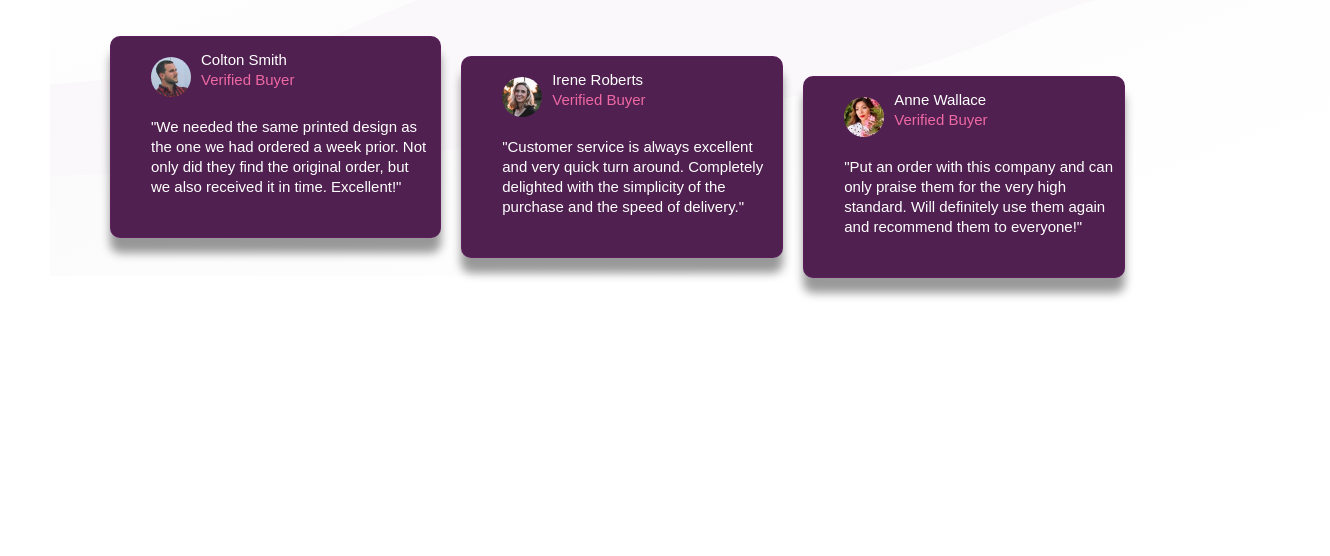
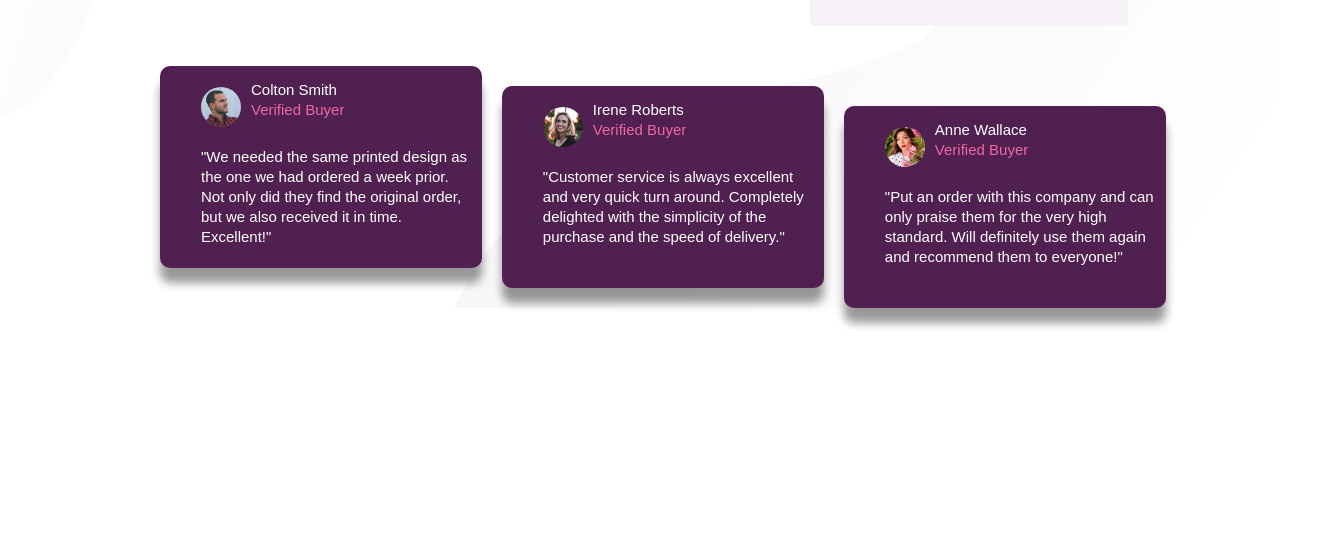
Before and after one commit to diarrassouba1/FRONTEN-SECTION, a plain HTML site: page index.html in a window 1280 px wide. Shown: the part 244-800 px from the top of the page, 1330 px wide, since content can reach past the window. Drawn offline with Linux system fonts and the light colour scheme.

Commit message:
Update style.css

```diff
--- a/style.css
+++ b/style.css
@@ -1,6 +1,10 @@
 
 body{
-    margin: 0;
+    background-image: url('./images/bg-pattern-top-desktop.svg');
+    background-size: 20% 60%;
+    background-repeat: no-repeat;
+    background-position: left top;
+    margin: 50px;
     padding: 0;
     font-family: 'Courier New', Courier, monospace;
     background-color:  hsl(0, 0%, 100%);
@@ -9,14 +13,16 @@ body{
 }
 
 .attribution{
- justify-content: center;
- height: 500px;
- width: 100%;
- background-image:url('./images/bg-pattern-bottom-desktop.svg'), url('./images/bg-pattern-top-desktop.svg');
- background-repeat: no-repeat,no-repeat;
- background-size: 200% 80% ;
- background-position: right bottom , left top;
- margin: 20px 50px;
+   justify-content: center;
+   height: 100%;
+   width: 100%;
+   background-image:url('./images/bg-pattern-bottom-desktop.svg');
+   background-repeat: no-repeat;
+   background-size: 70%;
+
+   background-position: right bottom;
+   margin: 20px 50px;
+
 
 
 }
@@ -123,7 +129,7 @@ p{
     color:hsl(300, 43%, 22%);
     background-color:hsl(300, 24%, 96%) ;
     margin-top: 10px;
-    width: 55%;
+    width: 60%;
     height: 50px;
     margin-right:5px;
     border-radius: 5px 5px;
@@ -135,7 +141,7 @@ p{
     color:hsl(300, 43%, 22%);
     background-color:hsl(300, 24%, 96%) ;
     margin-top: 10px;
-    width: 55%;
+    width: 60%;
     height: 50px;
     border-radius: 5px 5px;
 }
```
